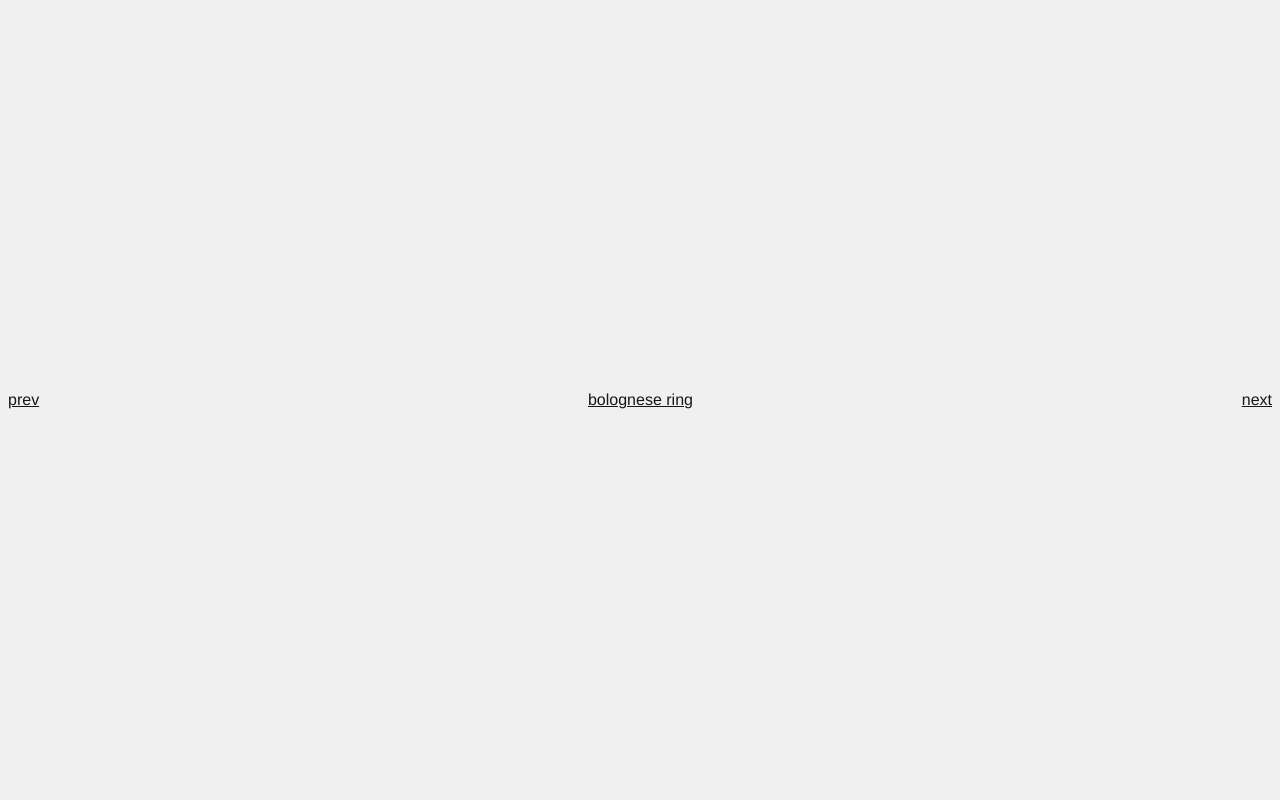
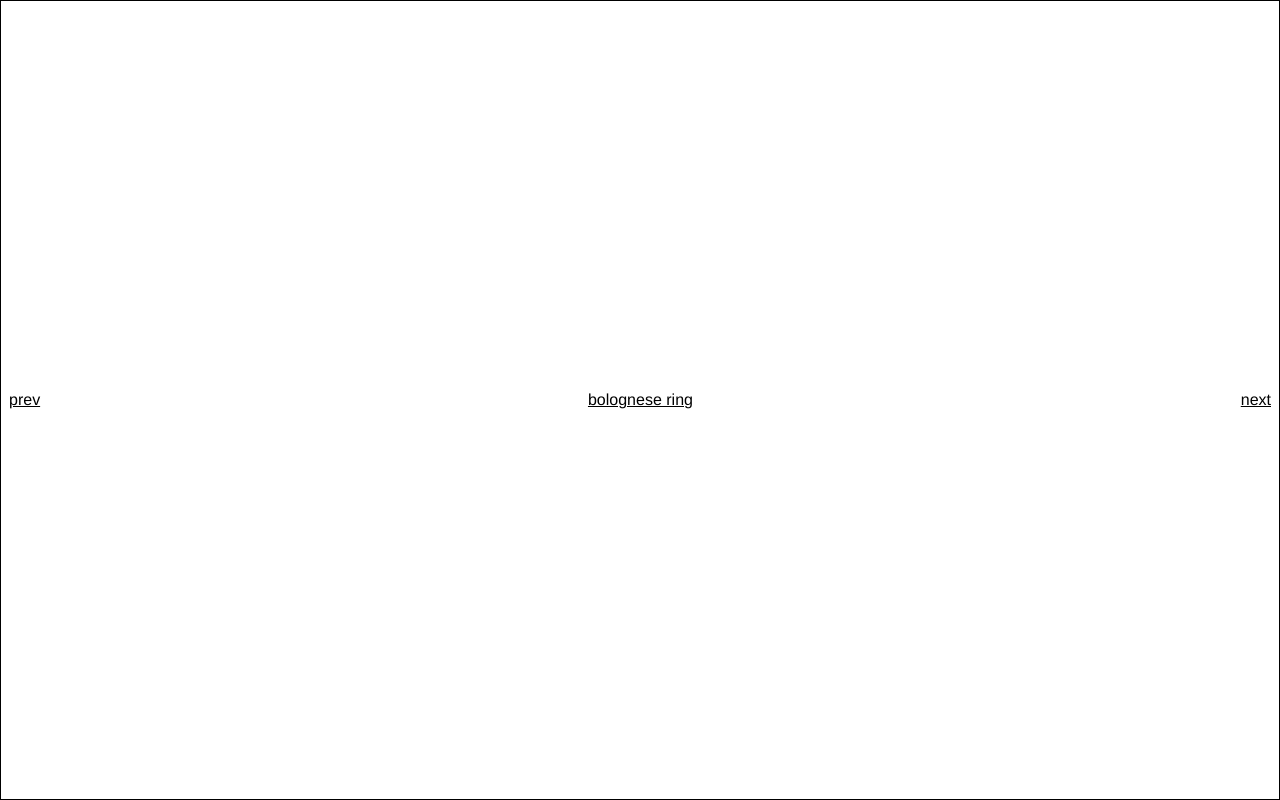
Before and after one commit to spagwhetti/spagwhetti.github.io, a plain HTML site: page embed.html in a window 1280 px wide. Drawn offline with Linux system fonts and the light colour scheme.

Commit message:
Update embed.html

```diff
--- a/embed.html
+++ b/embed.html
@@ -9,20 +9,17 @@
 
     <style>
       :root {
-        --black: #161719;
-        --dark-grey: #505050;
-        --grey: #a0a0a0;
-        --white: #dbdad8;
-        --bright-white: #f0f0f0;
+        --primary: #ffffff;
+        --secondary: #000000;
       }
 
       * {
         font-family: Helvetica, sans-serif;
-        color: var(--black);
+        color: var(--secondary);
       }
 
       html {
-        background-color: var(--bright-white);
+        background: var(--primary);
       }
 
       html, body {
@@ -36,6 +33,7 @@
         display: flex;
 
         padding: 0.5em;
+        border: 1px solid var(--secondary);
 
         flex-wrap: wrap;
         justify-content: space-evenly;
@@ -47,12 +45,12 @@
         color: inherit;
         position: relative;
         text-decoration: underline;
-        color: var(--black);
+        color: var(--secondary);
       }
 
       a:hover{
-        color: var(--bright-white);
-        background: var(--black);
+        color: var(--primary);
+        background: var(--secondary);
         text-decoration: none;
       }
 
```
